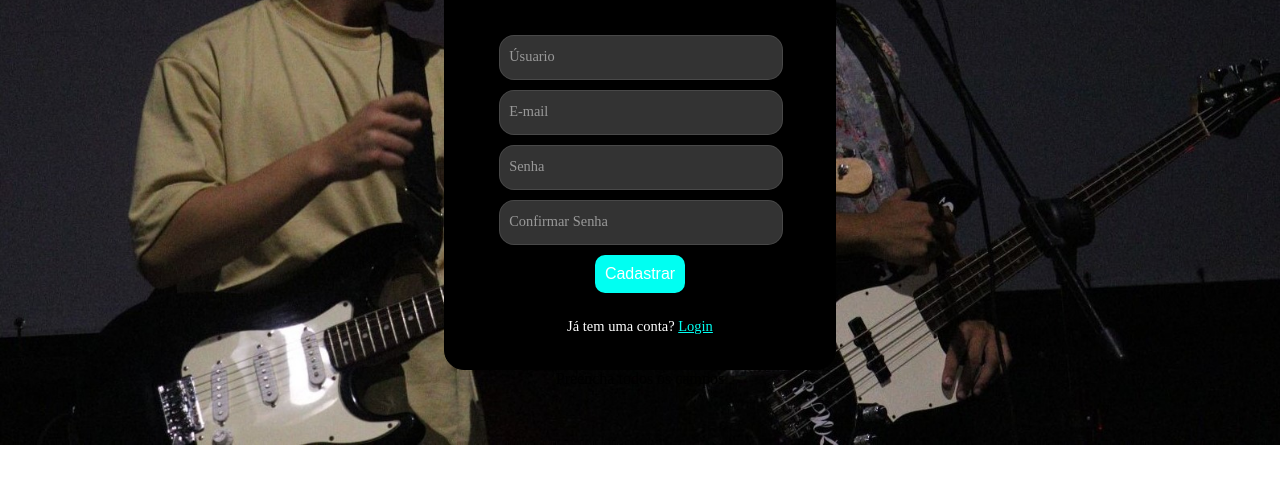
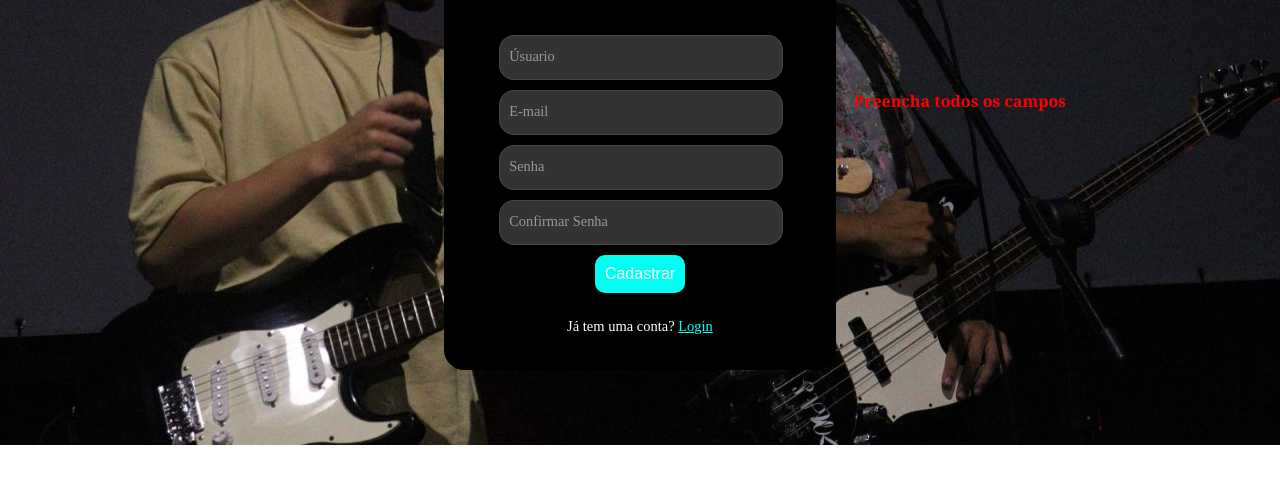
Before and after one commit to PedroPiovani017/GuitarTech, a plain HTML site: page HTML/cadastro.html in a window 1280 px wide. Both pictures are taken after a click on the button "Cadastrar". Shown: the part 254-738 px from the top of the page. Drawn offline with Linux system fonts and the light colour scheme.

Commit message:
homeDash e Validações de cadastro

```diff
--- a/CSS/cadastro.css
+++ b/CSS/cadastro.css
@@ -117,3 +117,11 @@
       opacity: 0;
     }
 }
+
+.exibir{
+  font-weight: bold;
+  color: red;
+  font-family: Georgia, 'Times New Roman', Times, serif;
+  margin-top: -35vh;
+  margin-left: 50vw;
+}
--- a/HTML/cadastro.html
+++ b/HTML/cadastro.html
@@ -45,7 +45,7 @@
         <button class="submit" onclick="cadastrar()">Cadastrar</button>
         <p class="signin">Já tem uma conta? <a href="../HTML/login.html">Login</a> </p>
     </div>
-    <div class="container" id="div_resultado"></div>
+    <div class="exibir" id="div_resultado"></div>
     </center>
 </body>
 </html>
@@ -57,6 +57,20 @@
         let senha = input_senha.value;
         let confirmarSenha = input_confirmar_senha.value;
 
+        const arroba = email.indexOf('@');
+        const ponto = email.indexOf('.');
+
+        const numero1 = senha.indexOf('1');
+        const numero2 = senha.indexOf('2');
+        const numero3 = senha.indexOf('3');
+        const numero4 = senha.indexOf('4');
+        const numero5 = senha.indexOf('5');
+        const numero6 = senha.indexOf('6');
+        const numero7 = senha.indexOf('7');
+        const numero8 = senha.indexOf('8');
+        const numero9 = senha.indexOf('9');
+        const numero0 = senha.indexOf('0');
+
         if(user == "" ||
            email == "" ||
            senha == "" ||
@@ -64,9 +78,19 @@
 
             div_resultado.innerHTML = `Preencha todos os campos`
 
-        } else if(email.indexOf('@') == - 1 || email.indexOf('.com') == - 1){
-            div_resultado.innerHTML = `O email precisa conter "@" e ".com"`
+        } else if(arroba < 0 || ponto < 0){
+            div_resultado.innerHTML = `O email precisa conter "@" e "."`
 
+        } else if((senha.lenght < 6) || (numero1 < 0 && numero2 < 0
+        && numero3 < 0 && numero4 < 0 && numero5 < 0 && numero6 < 0
+        && numero7 < 0 && numero8 < 0 && numero9 < 0 && numero0 < 0)){
+            div_resultado.innerHTML = `Senha precisa conter pelo menos 6 caracteres <br> e pelo menos 1 número`
+
+        } else if(confirmarSenha != senha){
+            div_resultado.innerHTML = `As senhas devem ser iguais`
+
+        } else {
+            div_resultado.innerHTML = `Usuário cadastrado com sucesso!!`
         }
     }
 </script>
```
Also changed, not shown: HTML/homeDash.html (+12 -0 lines), HTML/login.html (+1 -1 lines).
